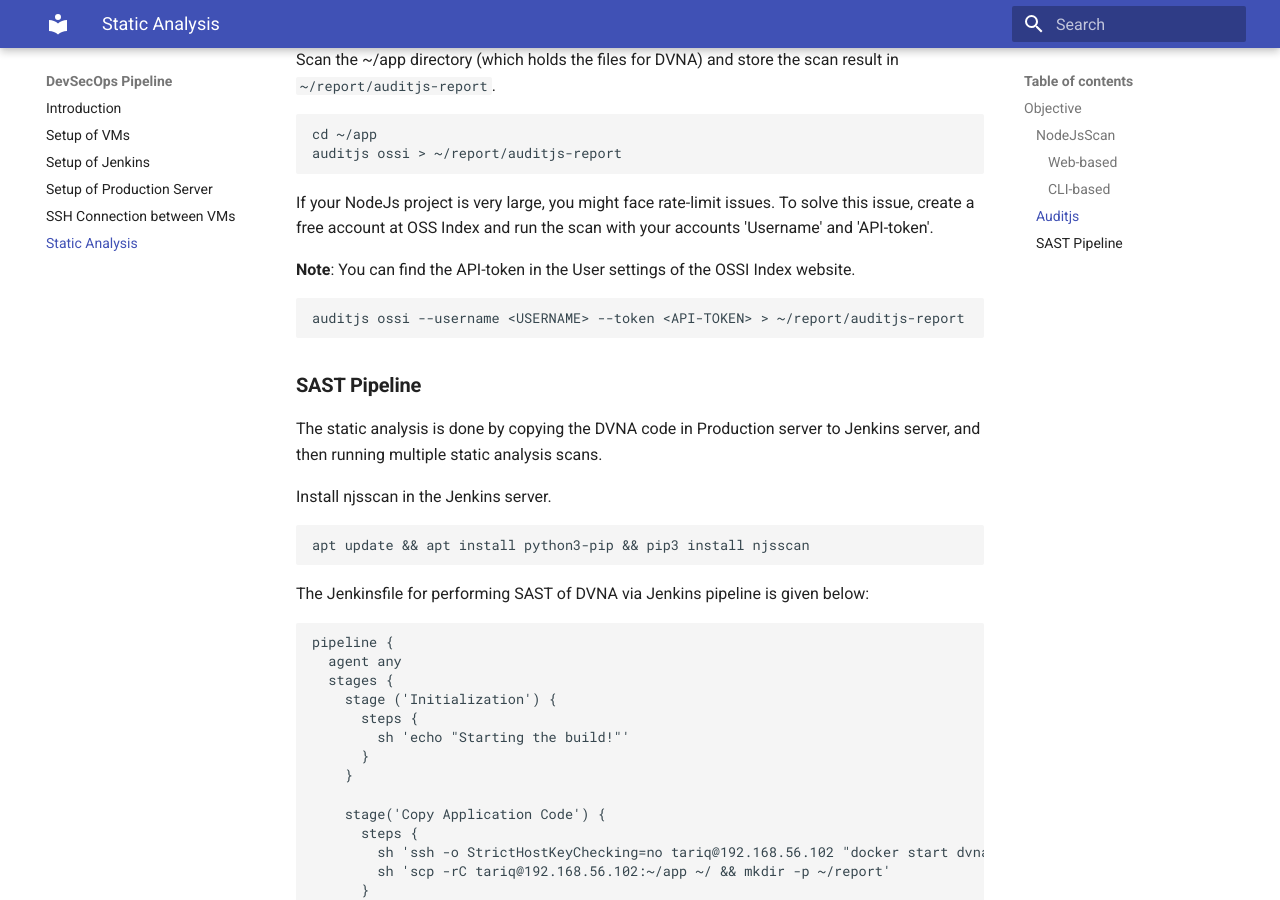
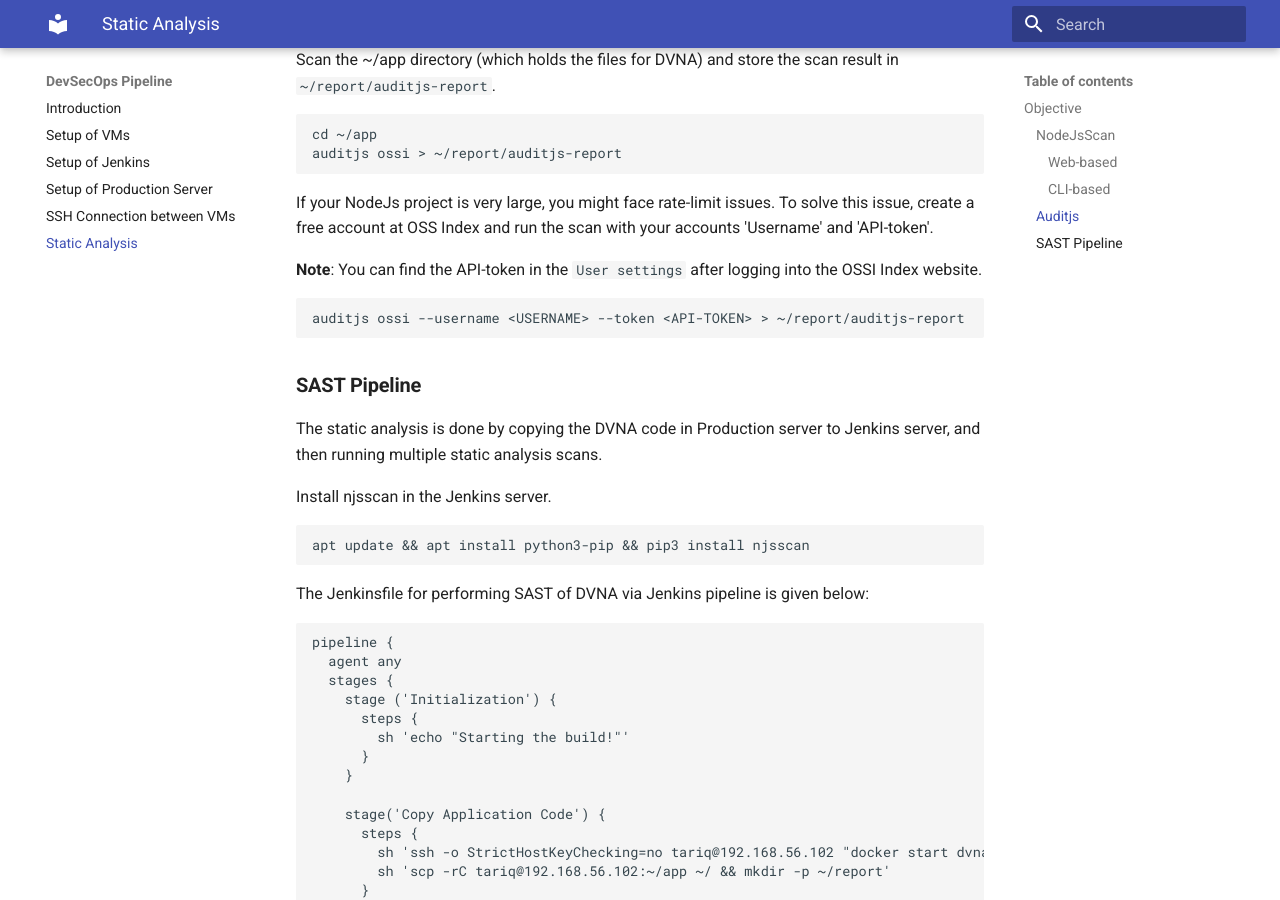
Before and after one commit to tariqahmed1912/internship-kloudle, an MkDocs documentation site: the page built from docs/static_analysis.md, in a window 1280 px wide and 900 px high, scrolled down 1817 px. Built offline with MkDocs 1.6.1 and Material for MkDocs 9.7.7, drawn with Linux system fonts in a browser that asks for light colours.

Commit message:
Commit changes

````diff
--- a/docs/static_analysis.md
+++ b/docs/static_analysis.md
@@ -92,7 +92,7 @@ auditjs ossi > ~/report/auditjs-report
 If your NodeJs project is very large, you might face rate-limit issues. To solve this issue, create a free account
 at OSS Index and run the scan with your accounts 'Username' and 'API-token'.
 
-**Note**: You can find the API-token in the User settings of the OSSI Index website.
+**Note**: You can find the API-token in the `User settings` after logging into the OSSI Index website.
 
 ```bash
 auditjs ossi --username <USERNAME> --token <API-TOKEN> > ~/report/auditjs-report
````
Also changed, not shown: site/search/search_index.json, site/static_analysis/index.html, 1 other file.
